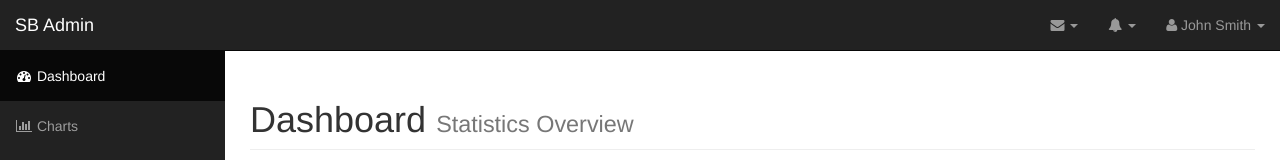
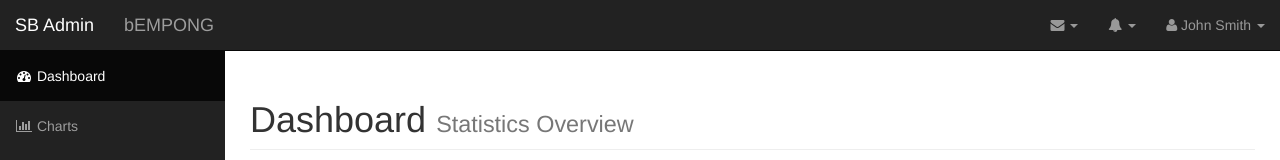
Before and after one commit to Black-Legion/Test_project_1, a plain HTML site: page index.html in a window 1280 px wide. Shown: the top 160 px of the page. Drawn offline with Linux system fonts and the light colour scheme.

```diff
--- a/index.html
+++ b/index.html
@@ -47,6 +47,7 @@
                     <span class="icon-bar"></span>
                 </button>
                 <a class="navbar-brand" href="index.html">SB Admin</a>
+                <a class="navbar-brand" href="index.html">bEMPONG</a>
             </div>
             <!-- Top Menu Items -->
             <ul class="nav navbar-right top-nav">
```
